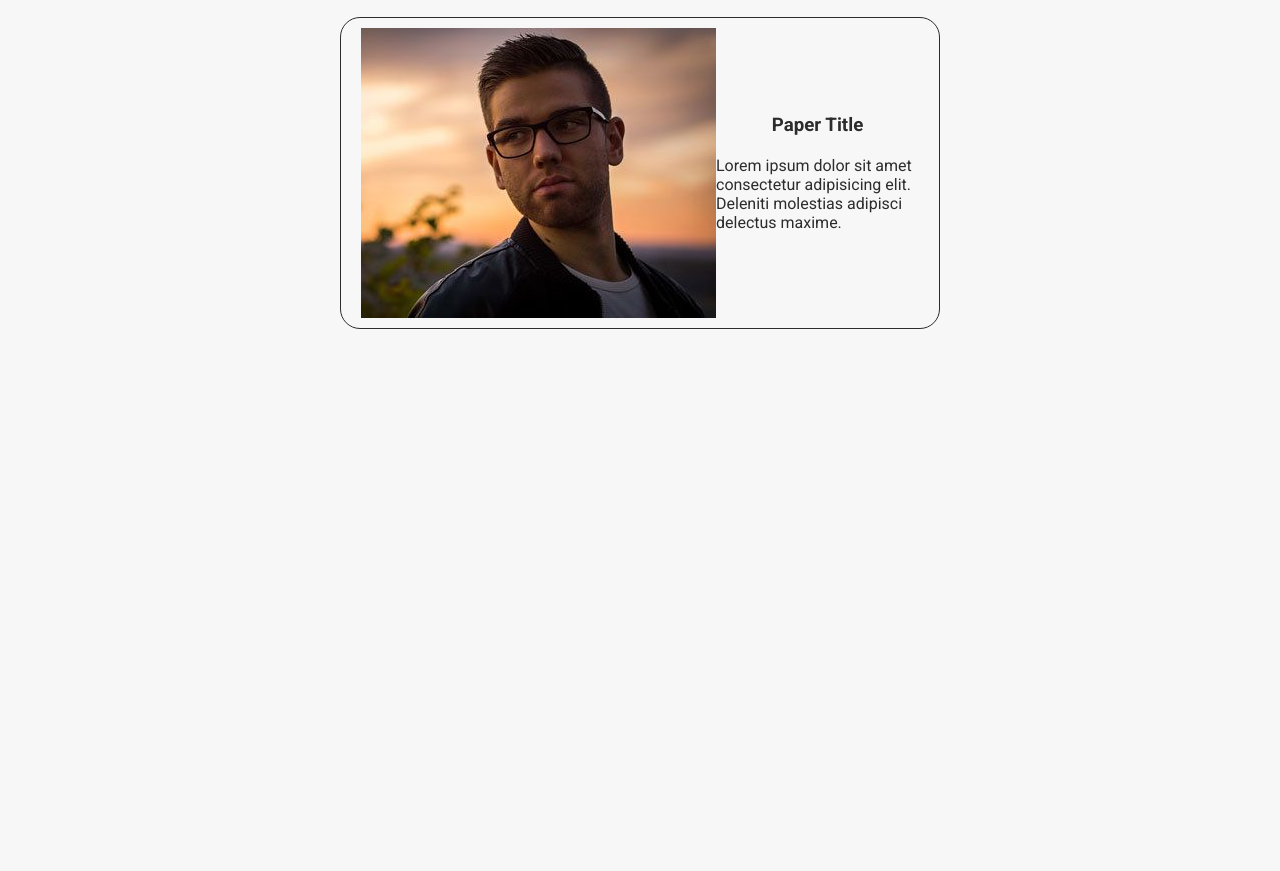
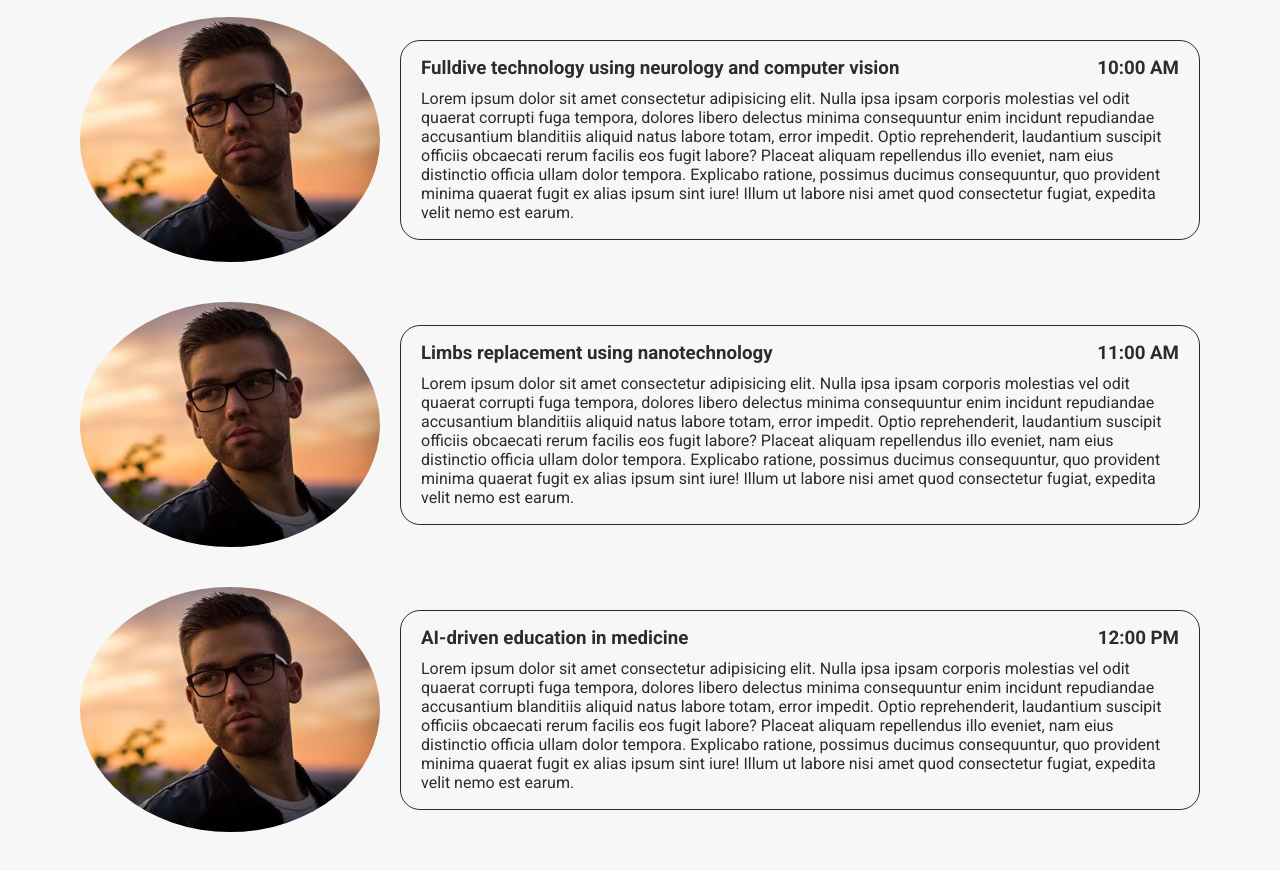
Before and after one commit to Mohammed-Qeraisi/CMPS350-Project-ConfPlus, a plain HTML site: page Project-test/index.html in a window 1280 px wide. Shown: the part 839-1710 px from the top of the page. Before the commit the page ends 1268 px from the top, so only its background shows below. Drawn offline with Linux system fonts and the light colour scheme.

Commit message:
Updated project

```diff
--- a/Project-test/index.html
+++ b/Project-test/index.html
@@ -54,12 +54,39 @@
                 <section class="schedule-cards-container">
                     <article class="schedule-card">
                         <img src="profile.png" alt="">
-                        <div class="card-info">
-                            <h3>Paper Title</h3>
-                            <p>Lorem ipsum dolor sit amet consectetur adipisicing elit. Deleniti molestias adipisci
-                                delectus
-                                maxime.</p>
-                        </div>
+                        <section class="card">
+                            <div class="card-info">
+                                <div class="card-info-header">
+                                    <h3>Fulldive technology using neurology and computer vision</h3>
+                                    <h3>10:00 AM</h3>
+                                </div>
+                                <p>Lorem ipsum dolor sit amet consectetur adipisicing elit. Nulla ipsa ipsam corporis molestias vel odit quaerat corrupti fuga tempora, dolores libero delectus minima consequuntur enim incidunt repudiandae accusantium blanditiis aliquid natus labore totam, error impedit. Optio reprehenderit, laudantium suscipit officiis obcaecati rerum facilis eos fugit labore? Placeat aliquam repellendus illo eveniet, nam eius distinctio officia ullam dolor tempora. Explicabo ratione, possimus ducimus consequuntur, quo provident minima quaerat fugit ex alias ipsum sint iure! Illum ut labore nisi amet quod consectetur fugiat, expedita velit nemo est earum.</p>
+                            </div>
+                        </section>
+                    </article>
+                    <article class="schedule-card">
+                        <img src="profile.png" alt="">
+                        <section class="card">
+                            <div class="card-info">
+                                <div class="card-info-header">
+                                    <h3>Limbs replacement using nanotechnology</h3>
+                                    <h3>11:00 AM</h3>
+                                </div>
+                                <p>Lorem ipsum dolor sit amet consectetur adipisicing elit. Nulla ipsa ipsam corporis molestias vel odit quaerat corrupti fuga tempora, dolores libero delectus minima consequuntur enim incidunt repudiandae accusantium blanditiis aliquid natus labore totam, error impedit. Optio reprehenderit, laudantium suscipit officiis obcaecati rerum facilis eos fugit labore? Placeat aliquam repellendus illo eveniet, nam eius distinctio officia ullam dolor tempora. Explicabo ratione, possimus ducimus consequuntur, quo provident minima quaerat fugit ex alias ipsum sint iure! Illum ut labore nisi amet quod consectetur fugiat, expedita velit nemo est earum.</p>
+                            </div>
+                        </section>
+                    </article>
+                    <article class="schedule-card">
+                        <img src="profile.png" alt="">
+                        <section class="card">
+                            <div class="card-info">
+                                <div class="card-info-header">
+                                    <h3>AI-driven education in medicine</h3>
+                                    <h3>12:00 PM</h3>
+                                </div>
+                                <p>Lorem ipsum dolor sit amet consectetur adipisicing elit. Nulla ipsa ipsam corporis molestias vel odit quaerat corrupti fuga tempora, dolores libero delectus minima consequuntur enim incidunt repudiandae accusantium blanditiis aliquid natus labore totam, error impedit. Optio reprehenderit, laudantium suscipit officiis obcaecati rerum facilis eos fugit labore? Placeat aliquam repellendus illo eveniet, nam eius distinctio officia ullam dolor tempora. Explicabo ratione, possimus ducimus consequuntur, quo provident minima quaerat fugit ex alias ipsum sint iure! Illum ut labore nisi amet quod consectetur fugiat, expedita velit nemo est earum.</p>
+                            </div>
+                        </section>
                     </article>
                 </section>
             </section>
--- a/Project-test/styles.css
+++ b/Project-test/styles.css
@@ -163,29 +163,49 @@ main{
     justify-content: center;
     gap: 40px;
 }
-
 .schedule-card{
-    border: 1px #2C2C2C solid;
-    padding: 10px 20px;
-    background-color: #f7f7f7;
     display: flex;
     justify-content: center;
     align-items: center;
+    gap: 20px;
+}
+
+.card{
+    border: 1px #2C2C2C solid;
+    display: flex;
+    justify-content: center;
+    align-items: center;
+    gap: 20px;
     color: #2C2C2C;
-    width: 600px;
-    height: auto;
+    width: 800px;
+    height: 200px;
     border-radius: 20px;
 }
 
 .schedule-card img{
-    width: 100%;
-    height: auto;
+    border-radius: 50%;
+    width: 300px;
 }
 
 .card-info{
+    padding: 10px 20px;
     display: flex;
     justify-content: center;
+    align-items: flex-start;
+    flex-direction: column;
+    gap: 10px;
+}
+.card-info-header{
+    width: 100%;
+    display: flex;
     align-items: center;
-    flex-direction: column;
-    gap: 20px;
+    justify-content: space-between;
 }
+
+.card-info p{
+    display: -webkit-box;
+    -webkit-line-clamp: 7;
+    -webkit-box-orient: vertical;
+    overflow: hidden;
+    text-overflow: ellipsis;
+}
```
